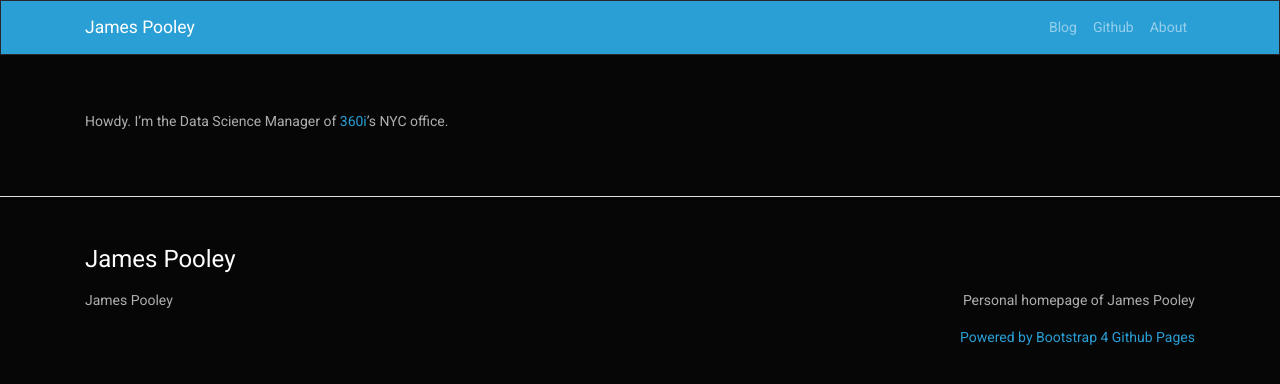
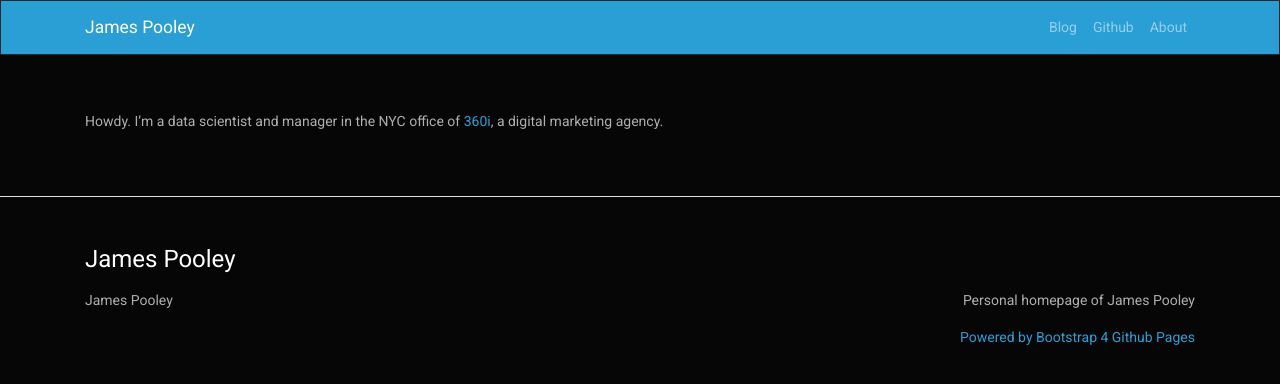
Before and after one commit to jamespooley/archived-jamespooley.github.io, a Jekyll site: the page built from about.md, in a window 1280 px wide. Shown: the top 384 px of the page. Built offline with Jekyll 4.4.1, drawn with Linux system fonts in a browser that asks for light colours; our own code applies the rules of GitHub Pages for plain Markdown files.

Commit message:
Update 'about' text

```diff
--- a/about.md
+++ b/about.md
@@ -1 +1 @@
-Howdy. I'm the Data Science Manager of [360i](https://360i.com/capabilities/analytics/)'s NYC office.
+Howdy. I'm a data scientist and manager in the NYC office of [360i](https://360i.com/capabilities/analytics/), a digital marketing agency.
```
